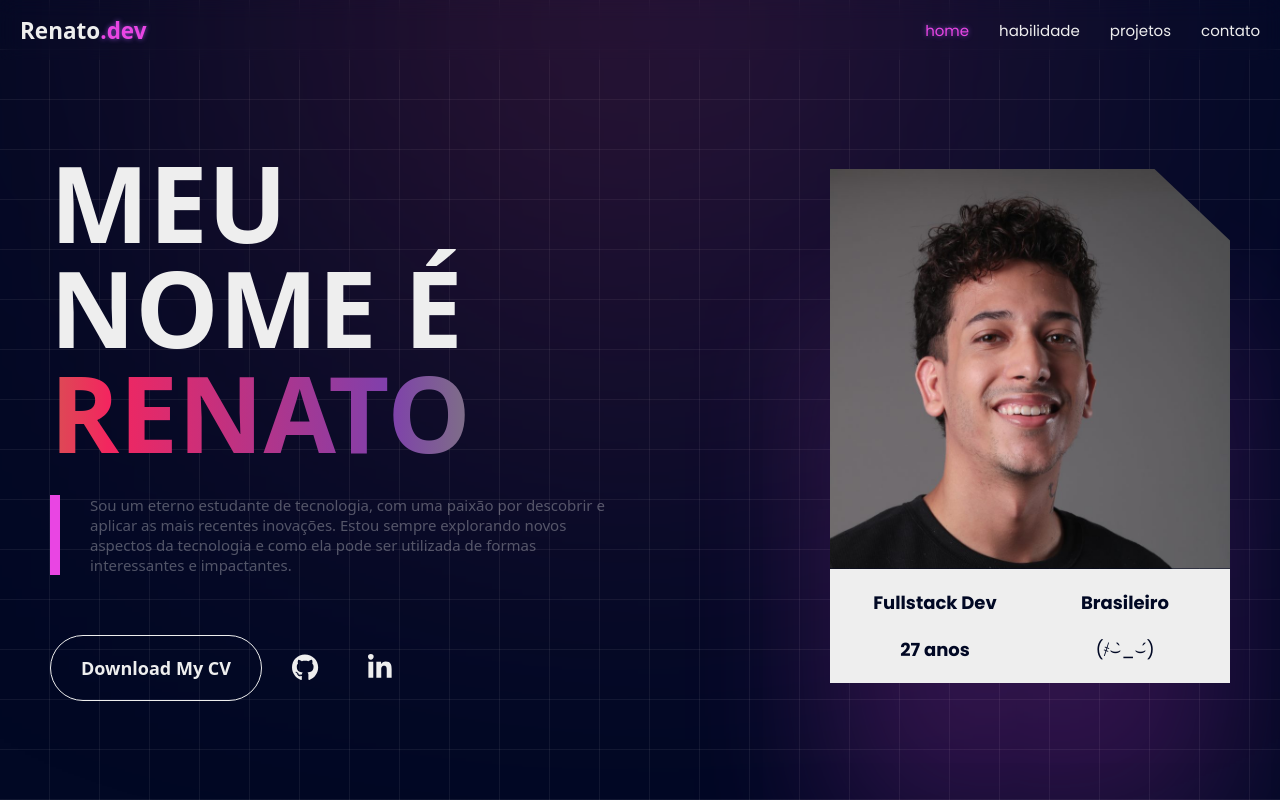
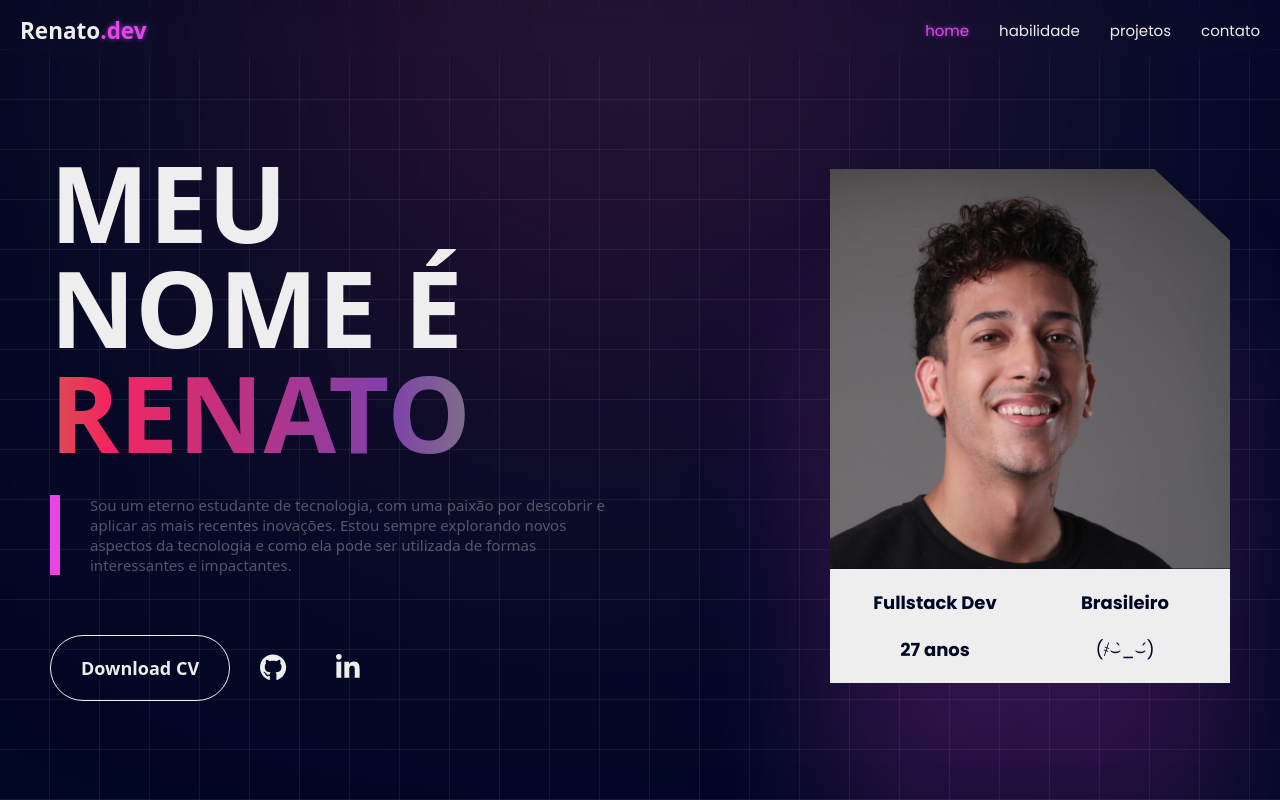
Before and after one commit to renato-figueiredo/portfolio-pessoal, a React (Create React App) app: page / in a window 1280 px wide. Shown: the top 800 px of the page. Built offline with nearby package versions, Linux system fonts and the light colour scheme; a web font is replaced by a local one.

Commit message:
update no botão de download

```diff
--- a/src/components/Home.js
+++ b/src/components/Home.js
@@ -20,7 +20,7 @@ const Home = () => {
           Sou um eterno estudante de tecnologia, com uma paixão por descobrir e aplicar as mais recentes inovações. Estou sempre explorando novos aspectos da tecnologia e como ela pode ser utilizada de formas interessantes e impactantes.
           </div>
           <div className='social'>
-            <a href={cv} target='_blank' rel='noreferrer noopener'>Download My CV</a>
+            <a href={cv} target='_blank' rel='noreferrer noopener'>Download CV</a>
             <a  href="https://github.com/renato-figueiredo"><FontAwesomeIcon className='icon' icon={faGithub} /></a>
             <a href="https://www.linkedin.com/in/renato-figueiredo-alves/"><FontAwesomeIcon className='icon' icon={faLinkedinIn} /></a>
           </div>
```
